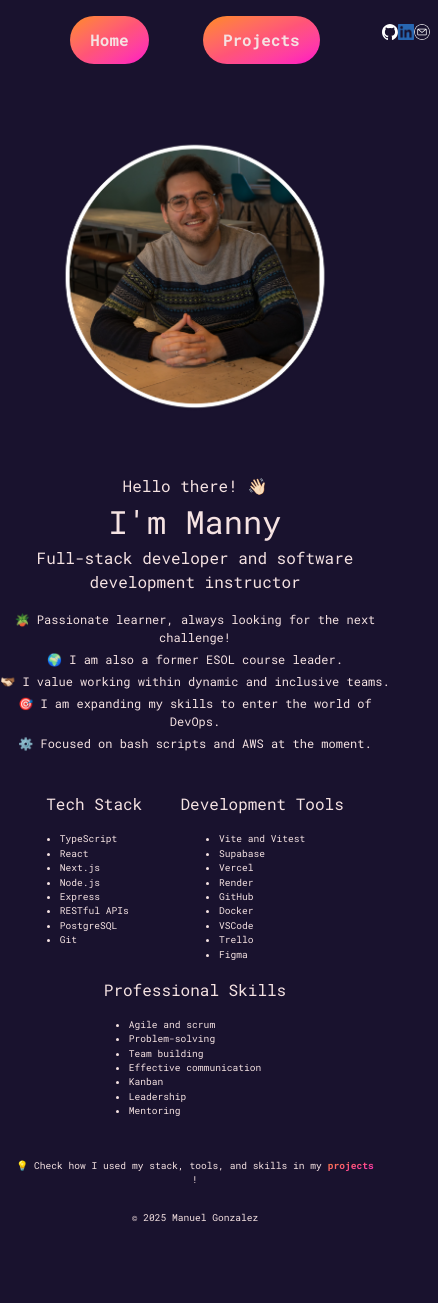
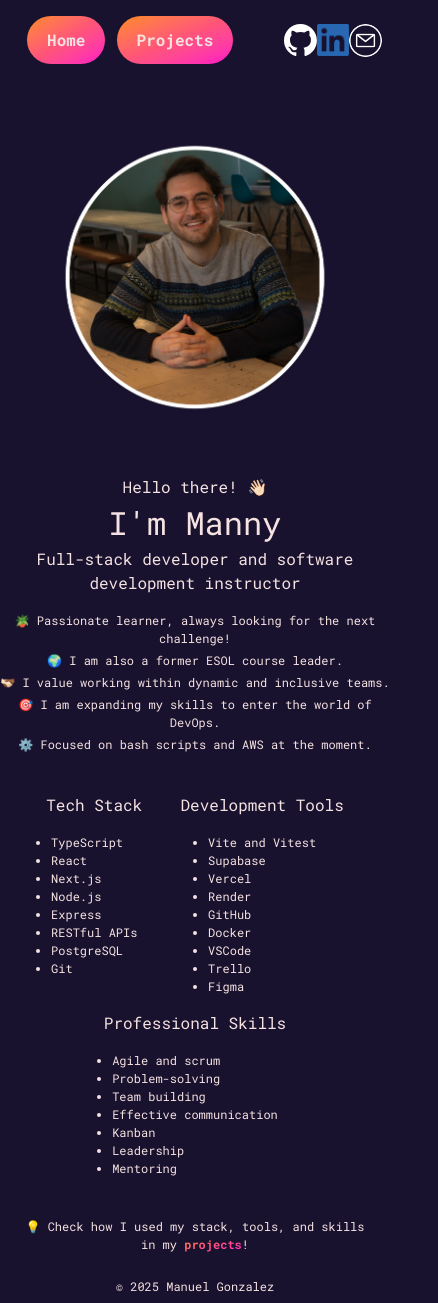
Before and after one commit to MannyGGB/portfolio, a Next.js app: page / in a window 390 px wide. Shown: the whole page, 438 px wide, since content can reach past the window. Before the commit the page ends 1234 px from the top, so only its background shows below. Built offline with nearby package versions, Linux system fonts and the light colour scheme.

Commit message:
fix: nav bar icons to be responsive

```diff
--- a/src/app/media-queries.css
+++ b/src/app/media-queries.css
@@ -59,7 +59,7 @@
 
   p,
   li {
-    font-size: 0.6rem;
+    font-size: 0.75rem;
   }
 
   .hero,
@@ -87,8 +87,7 @@
 
   p,
   li {
-    /* reassess sizes */
-    font-size: 0.6rem;
+    font-size: 0.75rem;
   }
 
   .hero,
--- a/src/components/NavBar.tsx
+++ b/src/components/NavBar.tsx
@@ -28,7 +28,7 @@ export default function NavBar() {
         Resume
       </Link> */}
       </div>
-      <div className={`flex justify-end p-4 size-fit absolute left-11/12`}>
+      <div className={`flex justify-end p-4 size-fit`}>
         <Link
           href={"https://github.com/MannyGGB"}
           rel="noopener noreferrer"
```
